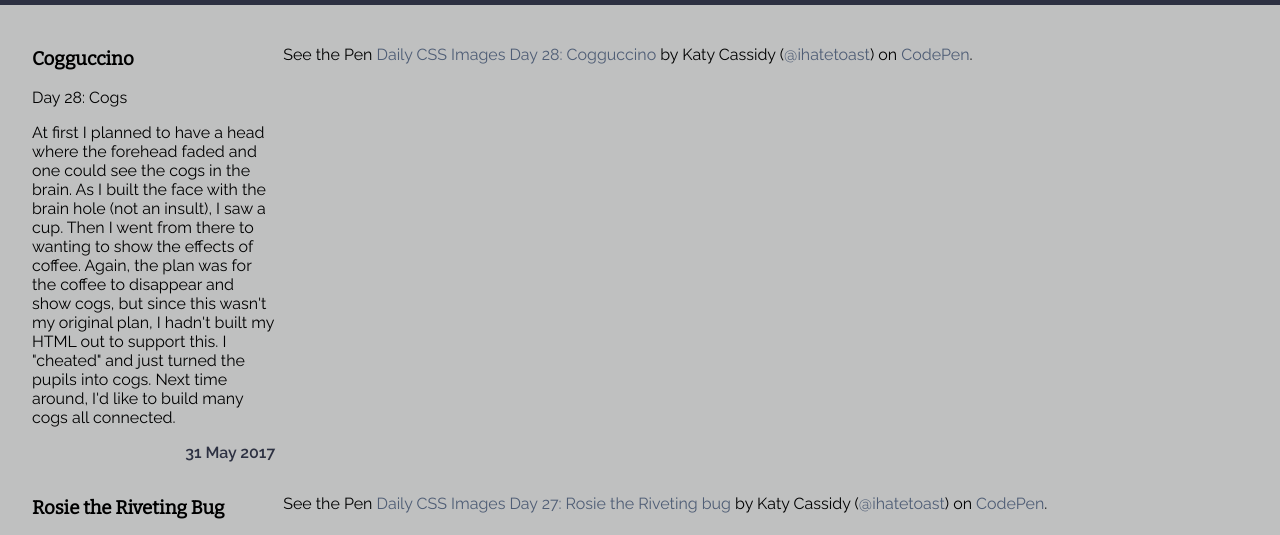
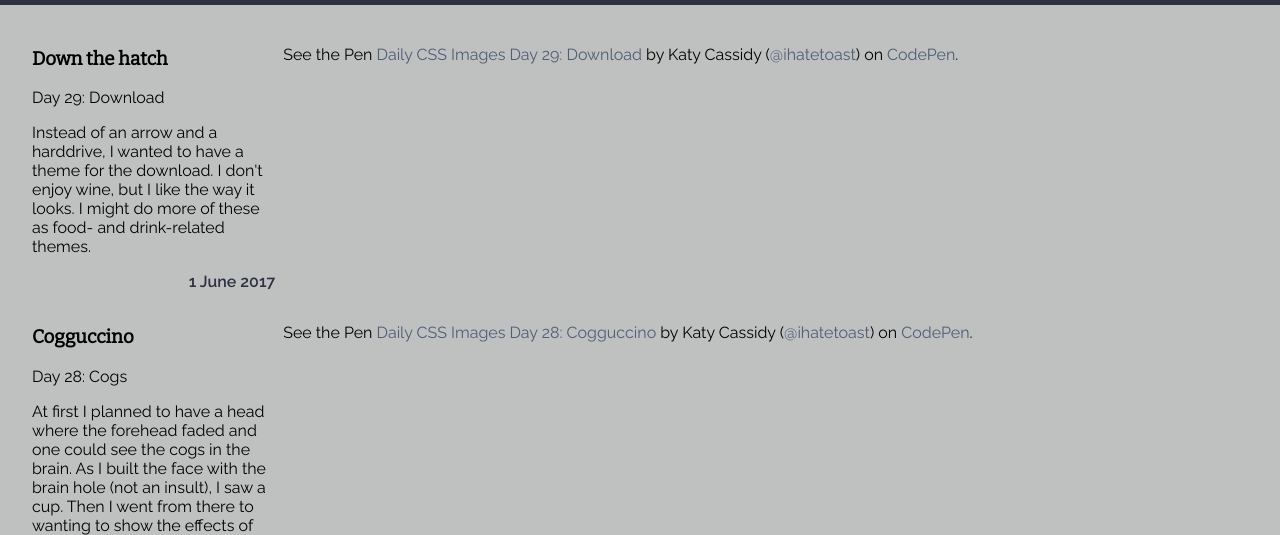
Before and after one commit to ihatetoast/dailycssimages, a plain HTML site: page index.html in a window 1280 px wide. Shown: the part 185-720 px from the top of the page. Drawn offline with nearby package versions, Linux system fonts and the light colour scheme; a script that the page names is missing.

Commit message:
day29 download done

```diff
--- a/index.html
+++ b/index.html
@@ -20,6 +20,24 @@
 			</div>
 		</header>
 		<section class="container">
+		<!-- ******************** -->
+		<!--******* DAY 29 *******-->
+		<!-- ******************** -->
+
+		<div class="indexList">
+			<div class="description">
+				<h3 class="title">Down the hatch</h3>
+				<p>Day 29: Download</p>
+				<p>Instead of an arrow and a harddrive, I wanted to have a theme for the download. I don't enjoy wine, but I like the way it looks. I might do more of these as food- and drink-related themes.</p>
+				<div class="date">1 June 2017</div>
+			</div>
+
+			<div class="embedded">
+				<p data-height="265" data-theme-id="0" data-slug-hash="JJPYNM" data-default-tab="css,result" data-user="ihatetoast" data-embed-version="2" data-pen-title="Daily CSS Images Day 29: Download" class="codepen">See the Pen <a href="https://codepen.io/ihatetoast/pen/JJPYNM/">Daily CSS Images Day 29: Download</a> by Katy Cassidy (<a href="https://codepen.io/ihatetoast">@ihatetoast</a>) on <a href="https://codepen.io">CodePen</a>.</p>
+		<script async src="https://production-assets.codepen.io/assets/embed/ei.js"></script>
+			</div>
+		</div>
+
 		<!-- ******************** -->
 		<!--******* DAY 28 *******-->
 		<!-- ******************** -->
```
Also changed, not shown: htmlstorage.html (+6 -6 lines).
